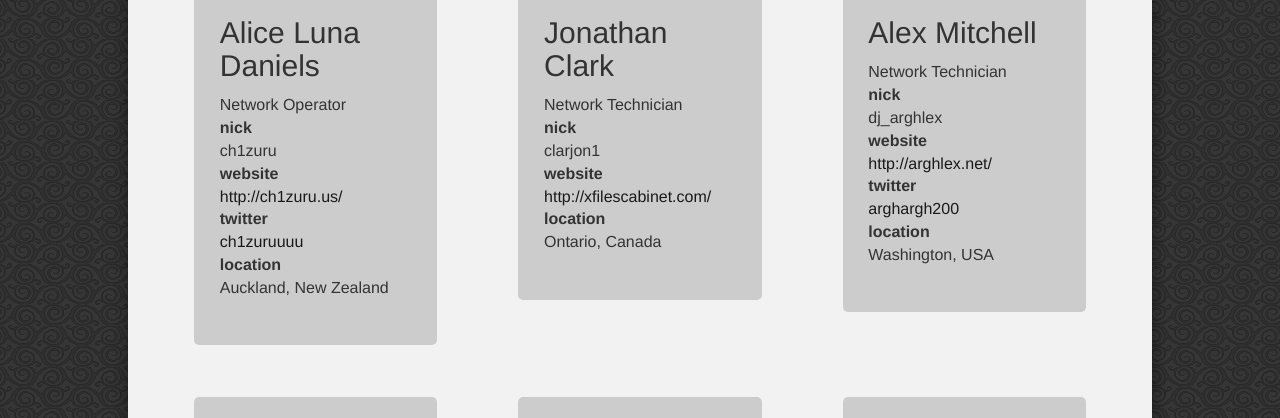
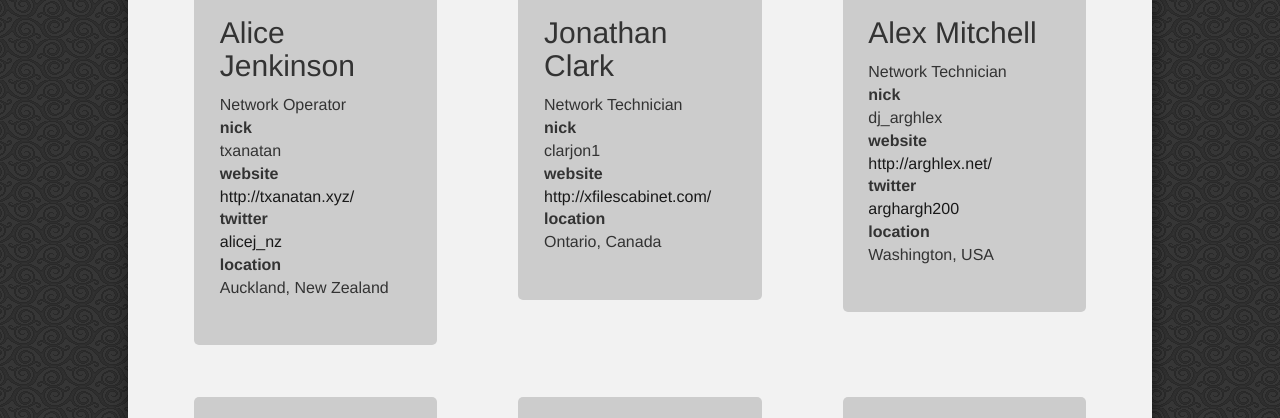
Before and after one commit to StormBit/stormbit.github.io, a Jekyll site: the page built from help/people.md, in a window 1280 px wide and 900 px high, scrolled down 783 px, cut to the strip 244-662 px from the top of the window. Built offline with Jekyll 4.4.1, drawn with Linux system fonts in a browser that asks for light colours; nearby versions of some CDN libraries.

Commit message:
Update my details

```diff
--- a/_data/people.yml
+++ b/_data/people.yml
@@ -32,15 +32,15 @@ benbop:
   website:
 
 ch1zuru:
-  name: Alice Luna Daniels
+  name: Alice Jenkinson
   email:
   gplus: +AkiJenkinsonGS
   gravatar: dd2e672f576970cdb2868da9fb9952b4
   location: Auckland, New Zealand
-  nick: ch1zuru
+  nick: txanatan
   role: Network Operator
-  twitter: ch1zuruuuu
-  website: http://ch1zuru.us/
+  twitter: alicej_nz
+  website: http://txanatan.xyz/
 
 clarjon1:
   name: Jonathan Clark
```
